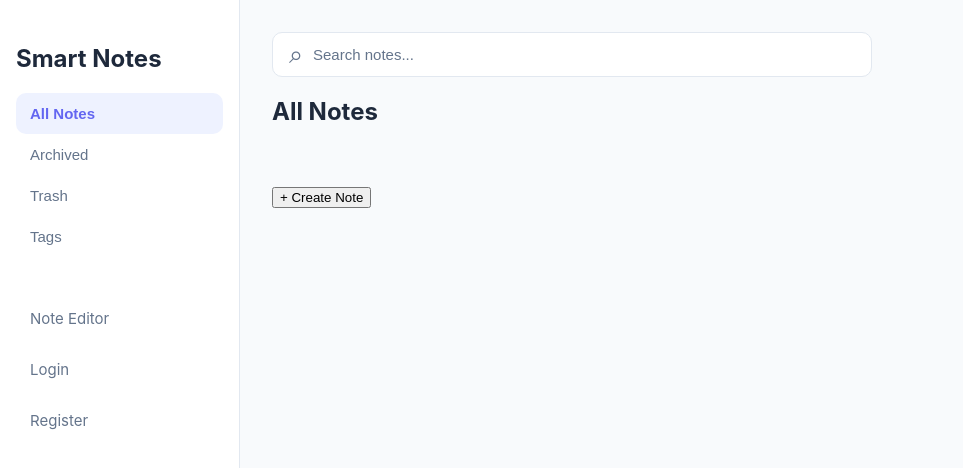
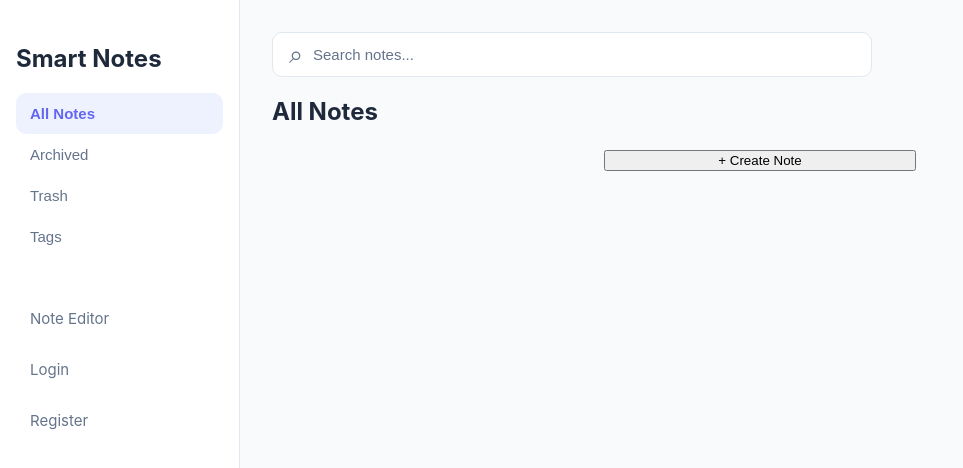
Before and after one commit to Siddharth-sem/PROJECTS-MERN, a React app in the folder smart-notes/frontend/: page /dashboard in a window 1280 px wide. Shown: the top 468 px of the page, without its empty margins (0-963 px from the left). Built offline with nearby package versions, Linux system fonts and the light colour scheme; the HTML template or start-up script is replaced by a standard one.

Commit message:
feat: implement grid layout for notes display in NotesList component

```diff
--- a/smart-notes/frontend/src/App.css
+++ b/smart-notes/frontend/src/App.css
@@ -212,3 +212,40 @@
   background: #fef2f2;
   border-color: #dc2626;
 }
+
+
+/* griding */
+
+.notes-list-container {
+  width: 100%;
+}
+
+.notes-grid {
+  display: grid;
+  grid-template-columns: repeat(2, minmax(0, 1fr));
+  gap: 20px;
+  margin-top: 24px;
+  align-items: start;
+}
+
+/* Larger screens */
+@media (min-width: 1200px) {
+  .notes-grid {
+    grid-template-columns: repeat(3, minmax(0, 1fr));
+  }
+}
+
+/* Tablet */
+@media (max-width: 900px) {
+  .notes-grid {
+    grid-template-columns: repeat(2, minmax(0, 1fr));
+  }
+}
+
+/* Mobile */
+@media (max-width: 600px) {
+  .notes-grid {
+    grid-template-columns: 1fr;
+    gap: 14px;
+  }
+}
--- a/smart-notes/frontend/src/components/NotesList.jsx
+++ b/smart-notes/frontend/src/components/NotesList.jsx
@@ -51,7 +51,9 @@ const addTestNote = () => {
 
 
   return (
-    <div>
+    <div className="notes-list-container">
+
+      <div className="notes-grid">
       {[...notes]
       .filter((note) => note.isTrashed === false)
       .filter((note) => note.isArchived === false)
@@ -86,6 +88,7 @@ const addTestNote = () => {
       >
         {showForm ? "Cancel" : "+ Create Note"}
       </button>
+      </div>
 
       {showForm && (
         <div>
```
